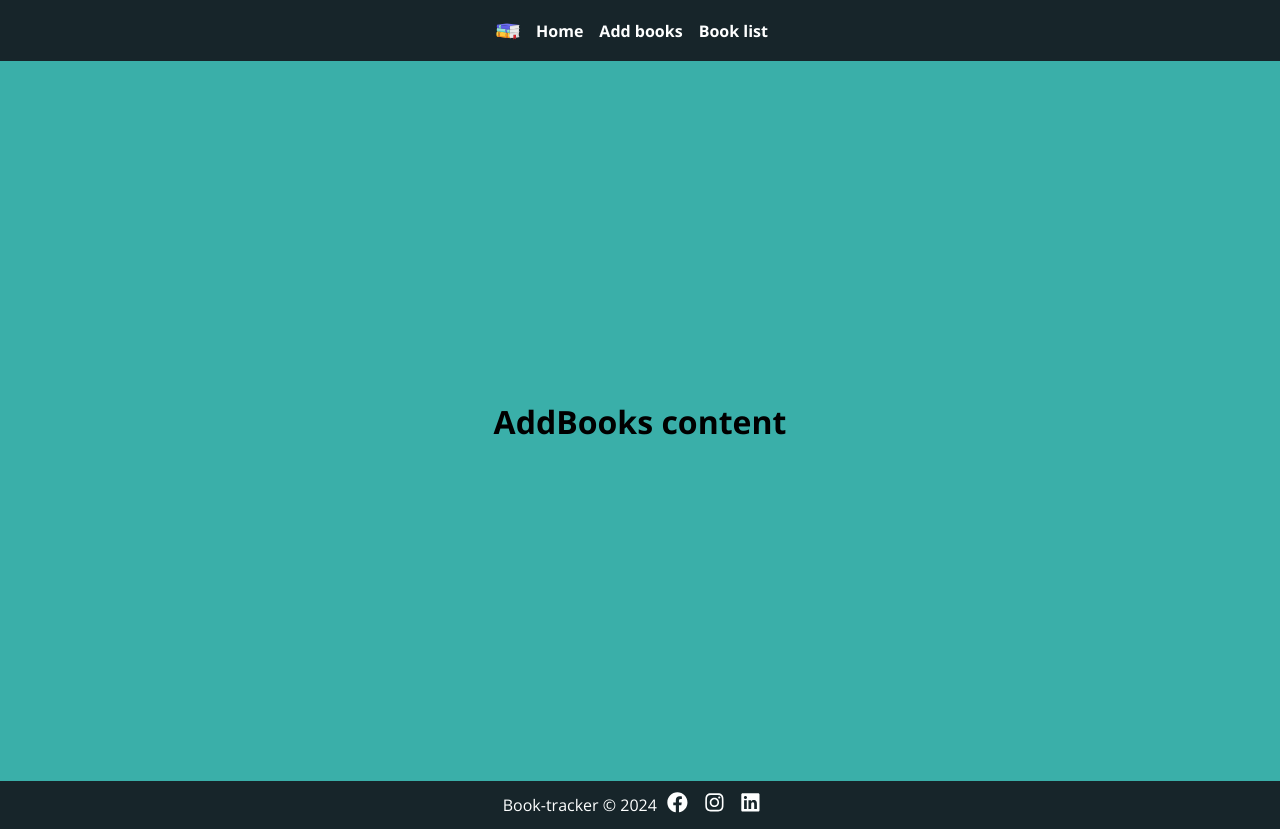
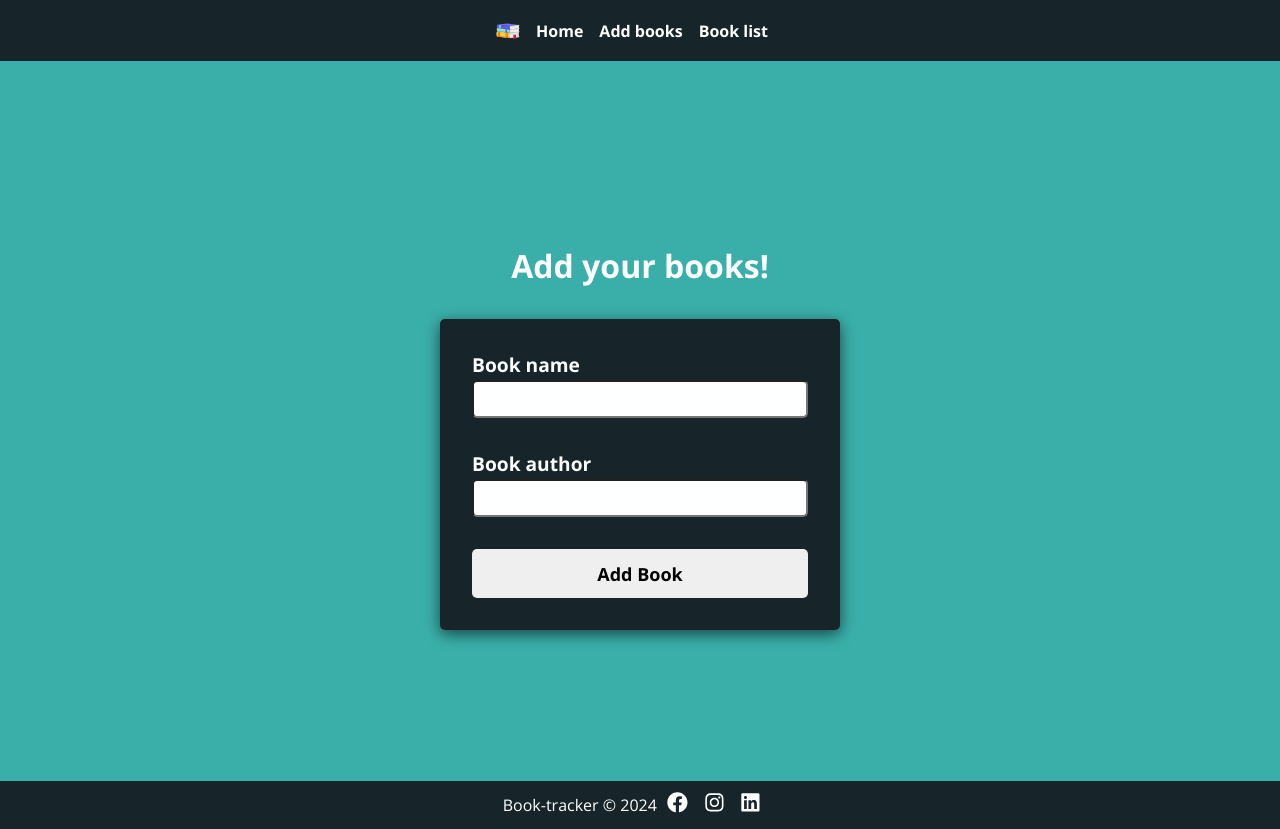
Before and after one commit to kaynan45/Portifolio, a React (Create React App) app in the folder Book-tracker/: page /add-books in a window 1280 px wide. Built offline with nearby package versions, Linux system fonts and the light colour scheme.

Commit message:
Making the "add books" page

```diff
--- a/Book-tracker/src/components/pages/AddBooks.js
+++ b/Book-tracker/src/components/pages/AddBooks.js
@@ -1,7 +1,27 @@
+import styles from "./AddBooks.module.css";
+
 function AddBooks() {
+  function addBook(e) {
+    e.preventDefault();
+    alert("book added!");
+  }
+
   return (
-    <h1>AddBooks content</h1>
-  )
+    <section className={styles.bookSection}>
+      <h1>Add your books!</h1>
+      <form className={styles.booksForm}>
+        <div>
+          <label>Book name</label>
+          <input type="text" className={styles.bookInputs}/>
+        </div>
+        <div>
+          <label>Book author</label>
+          <input type="text" className={styles.bookInputs}/>
+        </div>
+        <input className={styles.addBook} value="Add Book" type="submit" onClick={addBook} />
+      </form>
+    </section>
+  );
 }
 
-export default AddBooks
+export default AddBooks;
--- /dev/null
+++ b/Book-tracker/src/components/pages/AddBooks.module.css
@@ -0,0 +1,69 @@
+.bookSection {
+  display: flex;
+  flex-direction: column;
+  align-items: center;
+  justify-content: center;
+  padding: 4em;
+}
+
+.bookSection h1 {
+  color: #feffff;
+  margin: 1em;
+  font-size: 2em;
+}
+
+.booksForm {
+  display: flex;
+  flex-direction: column;
+  justify-content: space-around;
+  background-color: #17252A;
+  padding: 2em;
+  border-radius: 5px;
+  width: 400px;
+  height: auto;
+  box-shadow: 0px 4px 15px rgba(0, 0, 0, 0.6);
+}
+
+.booksForm div {
+  display: flex;
+  flex-direction: column;
+  margin-bottom: 2em;
+}
+
+.booksForm label {
+  color: #feffff;
+  font-size: larger;
+  font-size: larger;
+  font-weight: bold;
+  margin-bottom: 2px;
+}
+
+.bookInputs {
+  height: 2em;
+  padding-left: 4px;
+  border-radius: 5px;
+  font-size: 1.2em;
+  background-color: #feffff;
+  color: #333;
+}
+
+.bookInputs:focus {
+  outline: none;
+  border-width: 3px;
+  border-color: #3aafa9;
+  box-shadow: 0 0 8px rgba(0, 0, 0, 0.1);
+}
+
+.addBook {
+  padding: .7em;
+  font-size: large;
+  font-weight: bold;
+  border: none;
+  border-radius: 5px;
+  cursor: pointer;
+  transition: ease .3s;
+}
+
+.addBook:hover {
+  background-color: #2b7a77;
+}
```
